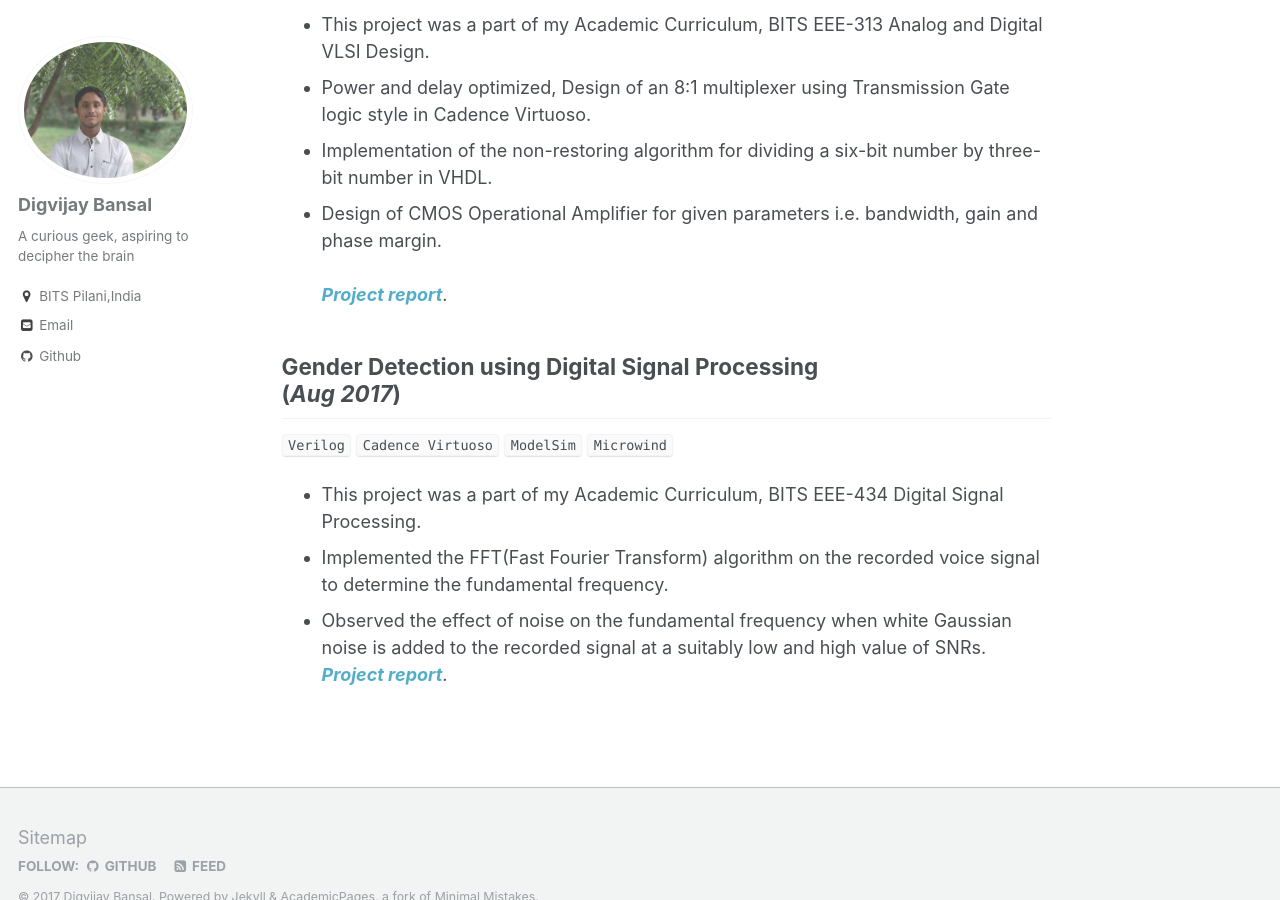
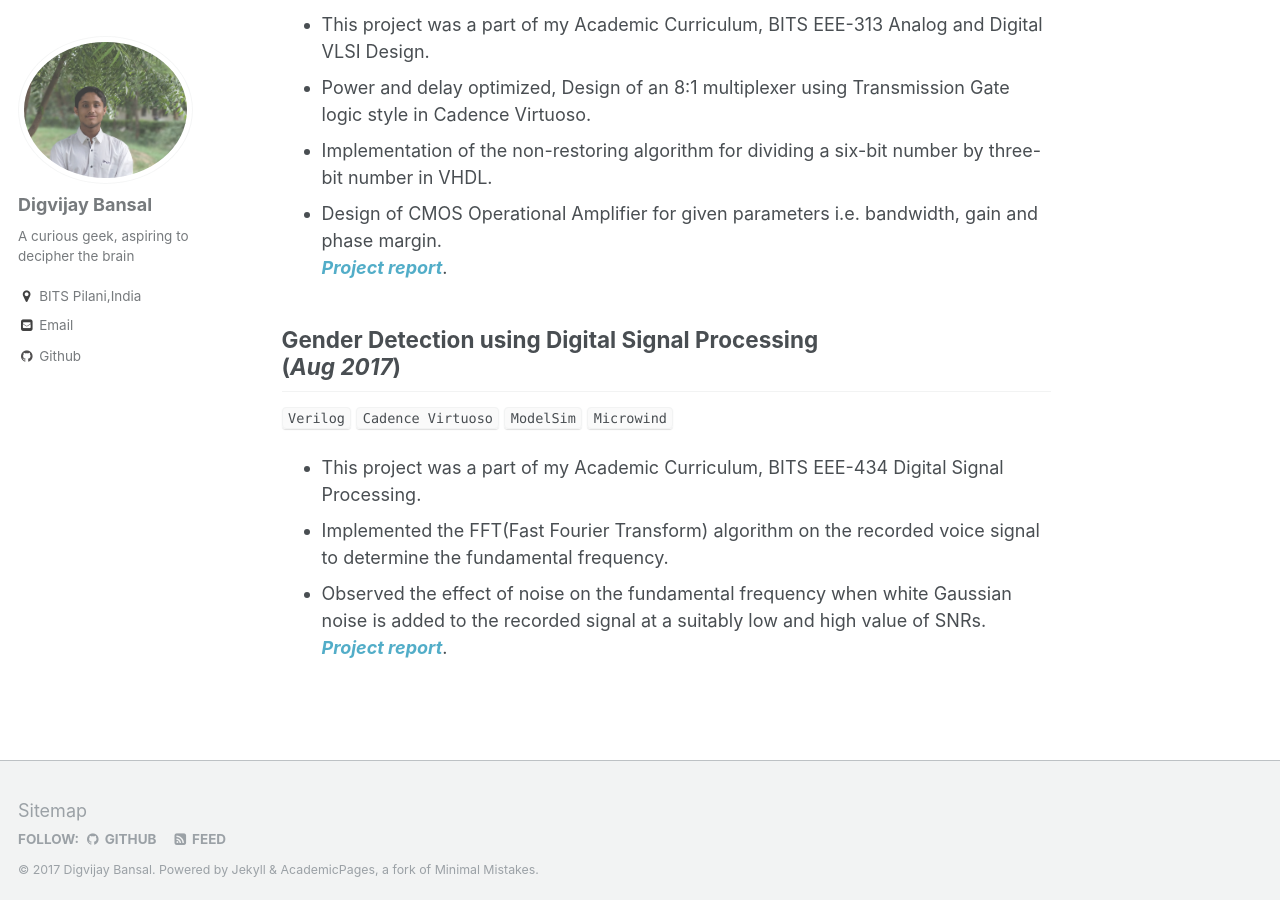
Before and after one commit to digvijay-bansal/digvijay-bansal.github.io, a Jekyll site: the page built from _pages/projects.md, in a window 1280 px wide and 900 px high, scrolled down 1108 px. Built offline with Jekyll 4.4.1, drawn with Linux system fonts in a browser that asks for light colours.

```diff
--- a/_pages/projects.md
+++ b/_pages/projects.md
@@ -29,7 +29,7 @@ Guide: [**Dr. Soumendu Sinha, CSIR-CEERI Pilani**](https://www.ceeri.res.in/prof
 + Power and delay optimized, Design of an 8:1 multiplexer using Transmission Gate logic style in Cadence Virtuoso.
 + Implementation of the non-restoring algorithm for dividing a six-bit number by three-bit number in VHDL.
 + Design of CMOS Operational Amplifier for given parameters i.e. bandwidth, gain and phase margin.<br>
-<br>[**_Project report_**](https://github.com/digvijay-bansal/ADVD-Project/blob/master/ADVD%20Digital%20Assignment.pdf).
+[**_Project report_**](https://github.com/digvijay-bansal/ADVD-Project/blob/master/ADVD%20Digital%20Assignment.pdf).
 
 ## Gender Detection using Digital Signal Processing<br>(_Aug 2017_)
 `Verilog` `Cadence Virtuoso` `ModelSim` `Microwind`<br>
```
